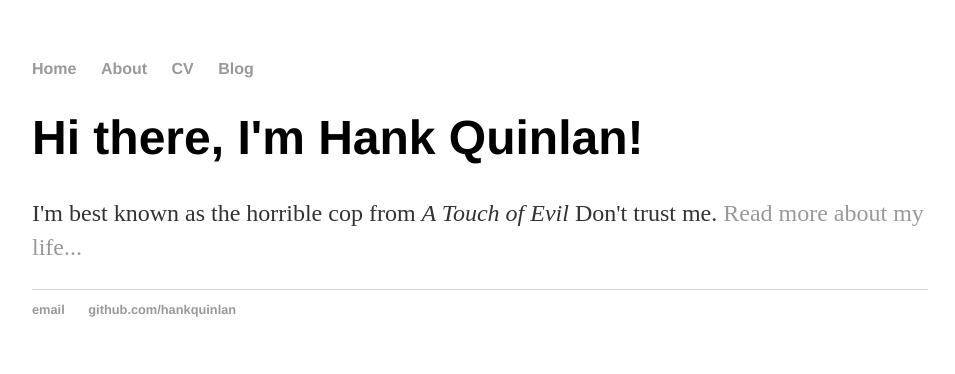
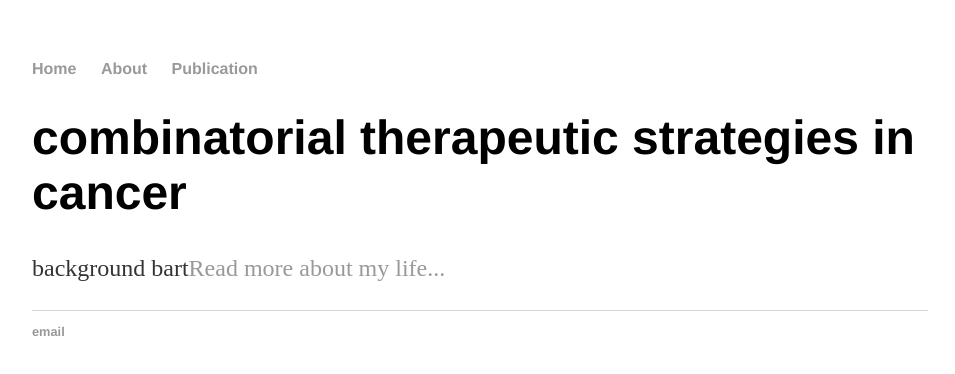
Before and after one commit to WestermanCCA/-westermancca.github.io, a plain HTML site: page index.html in a window 1280 px wide. Shown: the whole page, without its empty margins (160-1115 px from the left). Drawn offline with Linux system fonts and the light colour scheme.

Commit message:
Update index.html

```diff
--- a/index.html
+++ b/index.html
@@ -10,20 +10,18 @@
     		<ul>
         		<li><a href="/">Home</a></li>
 	        	<li><a href="/about">About</a></li>
-        		<li><a href="/cv">CV</a></li>
-        		<li><a href="/blog">Blog</a></li>
+        		<li><a href="/Publication">Publication</a></li>
     		</ul>
 		</nav>
 		<div class="container">
     		<div class="blurb">
-        		<h1>Hi there, I'm Hank Quinlan!</h1>
-				<p>I'm best known as the horrible cop from <em>A Touch of Evil</em> Don't trust me. <a href="/about">Read more about my life...</a></p>
+        		<h1>combinatorial therapeutic strategies in cancer</h1>
+				<p>background bart<a href="/about">Read more about my life...</a></p>
     		</div><!-- /.blurb -->
 		</div><!-- /.container -->
 		<footer>
     		<ul>
-        		<li><a href="mailto:hankquinlanhub@gmail.com">email</a></li>
-        		<li><a href="https://github.com/hankquinlan">github.com/hankquinlan</a></li>
+        		<li><a href="mailto:a.westerman@amsterdamumc.nl">email</a></li>
 			</ul>
 		</footer>
 	</body>
```
